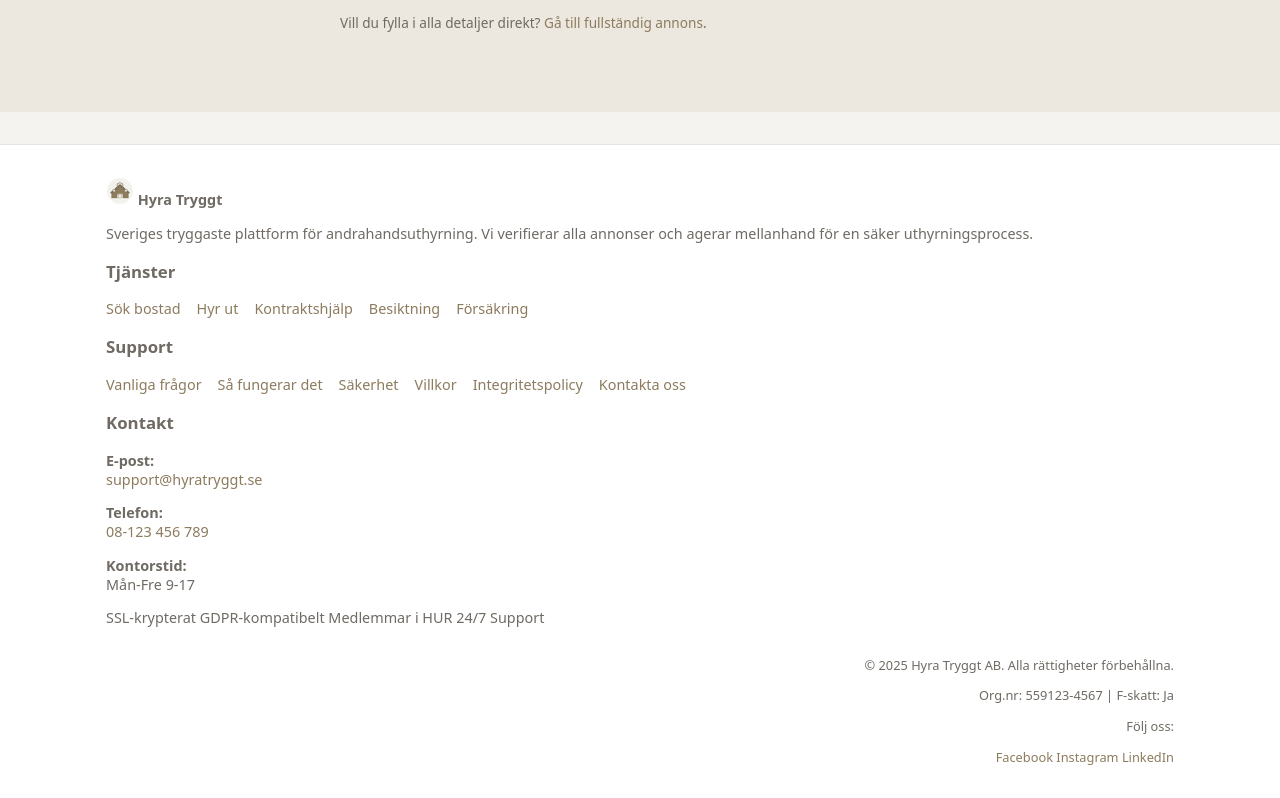
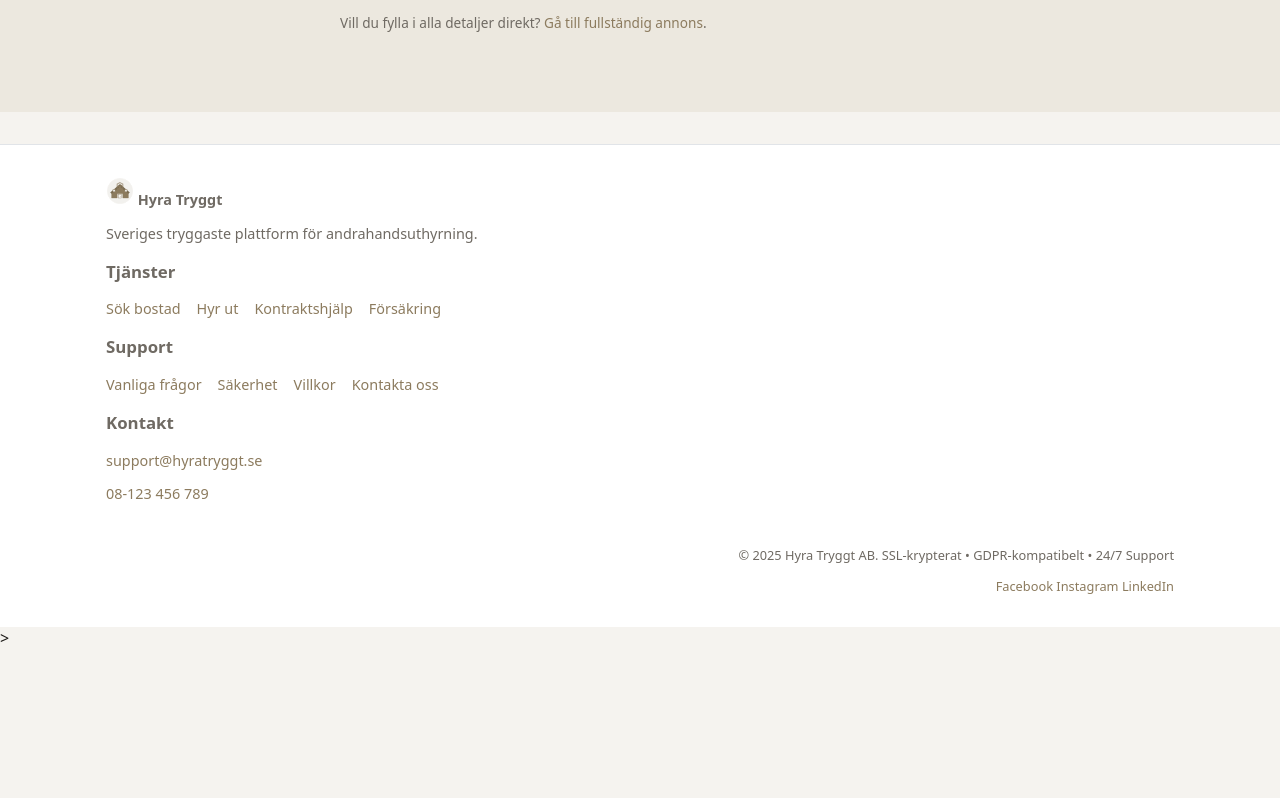
Before and after one commit to attila122/hyratryggt, a website: page public/index.html in a window 1280 px wide. Shown: the part 1436-2234 px from the top of the page. After the commit the page ends 2085 px from the top, so only its background shows below. Drawn offline with Linux system fonts and the light colour scheme; no server answers.

Commit message:
Footer changes

```diff
--- a/public/index.html
+++ b/public/index.html
@@ -114,7 +114,7 @@
           </svg>
           <strong>Hyra Tryggt</strong>
         </div>
-        <p>Sveriges tryggaste plattform för andrahandsuthyrning. Vi verifierar alla annonser och agerar mellanhand för en säker uthyrningsprocess.</p>
+        <p>Sveriges tryggaste plattform för andrahandsuthyrning.</p>
       </div>
 
       <!-- Services -->
@@ -124,7 +124,6 @@
           <a href="listings.html">Sök bostad</a>
           <a href="create-listing.html">Hyr ut</a>
           <a href="#">Kontraktshjälp</a>
-          <a href="#">Besiktning</a>
           <a href="#">Försäkring</a>
         </nav>
       </div>
@@ -134,10 +133,8 @@
         <h3>Support</h3>
         <nav class="footer-nav">
           <a href="#">Vanliga frågor</a>
-          <a href="#">Så fungerar det</a>
           <a href="#">Säkerhet</a>
           <a href="#">Villkor</a>
-          <a href="#">Integritetspolicy</a>
           <a href="#">Kontakta oss</a>
         </nav>
       </div>
@@ -146,22 +143,9 @@
       <div class="footer-section">
         <h3>Kontakt</h3>
         <div class="contact-info">
-          <p><strong>E-post:</strong><br><a href="mailto:support@hyratryggt.se">support@hyratryggt.se</a></p>
-          <p><strong>Telefon:</strong><br><a href="tel:+46123456789">08-123 456 789</a></p>
-          <p><strong>Kontorstid:</strong><br>Mån-Fre 9-17</p>
+          <p><a href="mailto:support@hyratryggt.se">support@hyratryggt.se</a></p>
+          <p><a href="tel:+46123456789">08-123 456 789</a></p>
         </div>
-      </div>
-    </div>
-  </div>
-
-  <!-- Trust Section -->
-  <div class="footer-trust">
-    <div class="container">
-      <div class="trust-badges">
-        <span>SSL-krypterat</span>
-        <span>GDPR-kompatibelt</span>
-        <span>Medlemmar i HUR</span>
-        <span>24/7 Support</span>
       </div>
     </div>
   </div>
@@ -170,11 +154,9 @@
   <div class="footer-bottom">
     <div class="container footer-legal">
       <div class="footer-legal-left">
-        <p>© <span id="ft-year"></span> Hyra Tryggt AB. Alla rättigheter förbehållna.</p>
-        <p>Org.nr: 559123-4567 | F-skatt: Ja</p>
+        <p>© <span id="ft-year"></span> Hyra Tryggt AB. SSL-krypterat • GDPR-kompatibelt • 24/7 Support</p>
       </div>
       <div class="footer-legal-right">
-        <p>Följ oss:</p>
         <div class="social-links">
           <a href="#" aria-label="Facebook">Facebook</a>
           <a href="#" aria-label="Instagram">Instagram</a>
@@ -188,4 +170,4 @@
 <script src="script.js"></script>
 <script>loadFeaturedListings();setFooterYear();</script>
 </body>
-</html>
+</html>>
```
